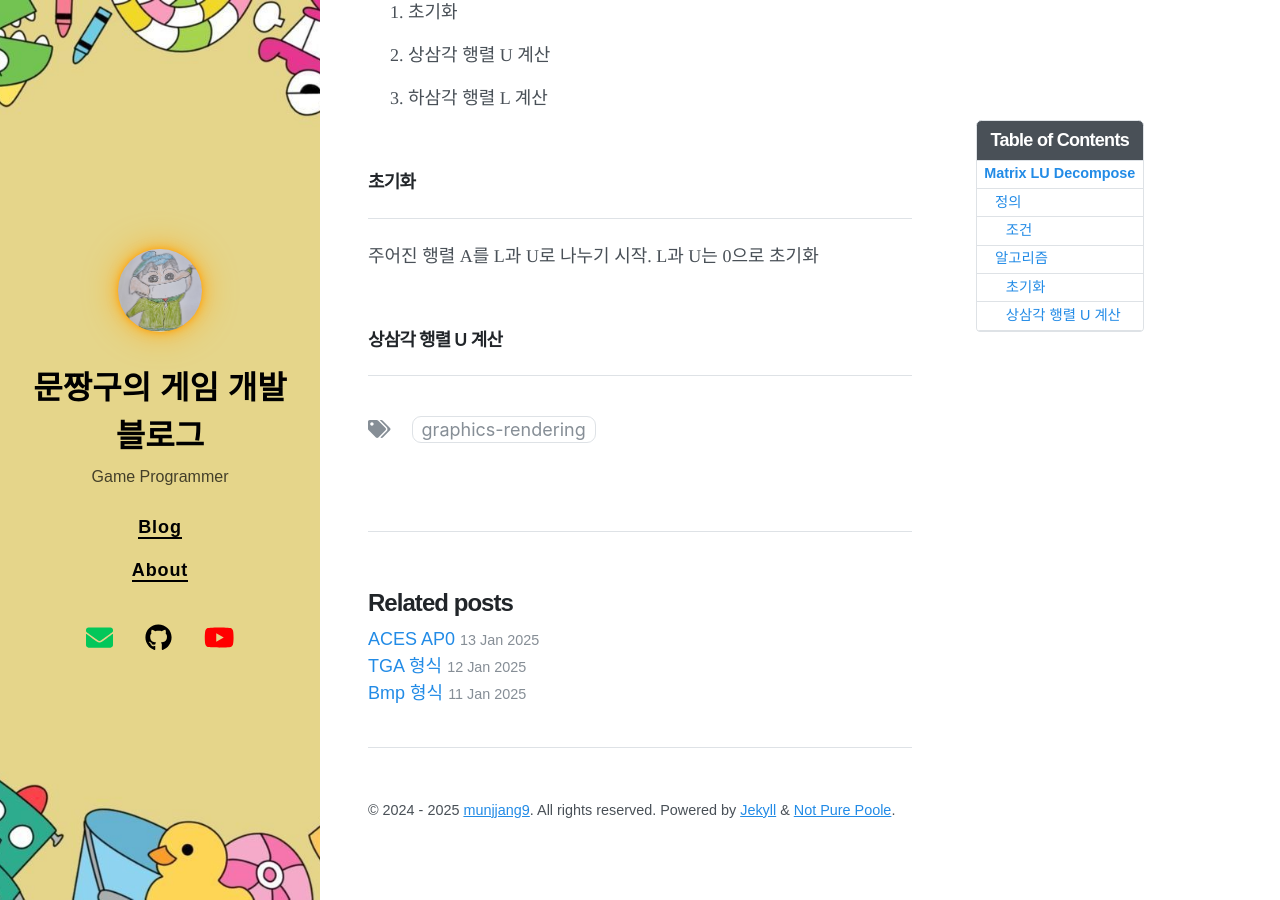
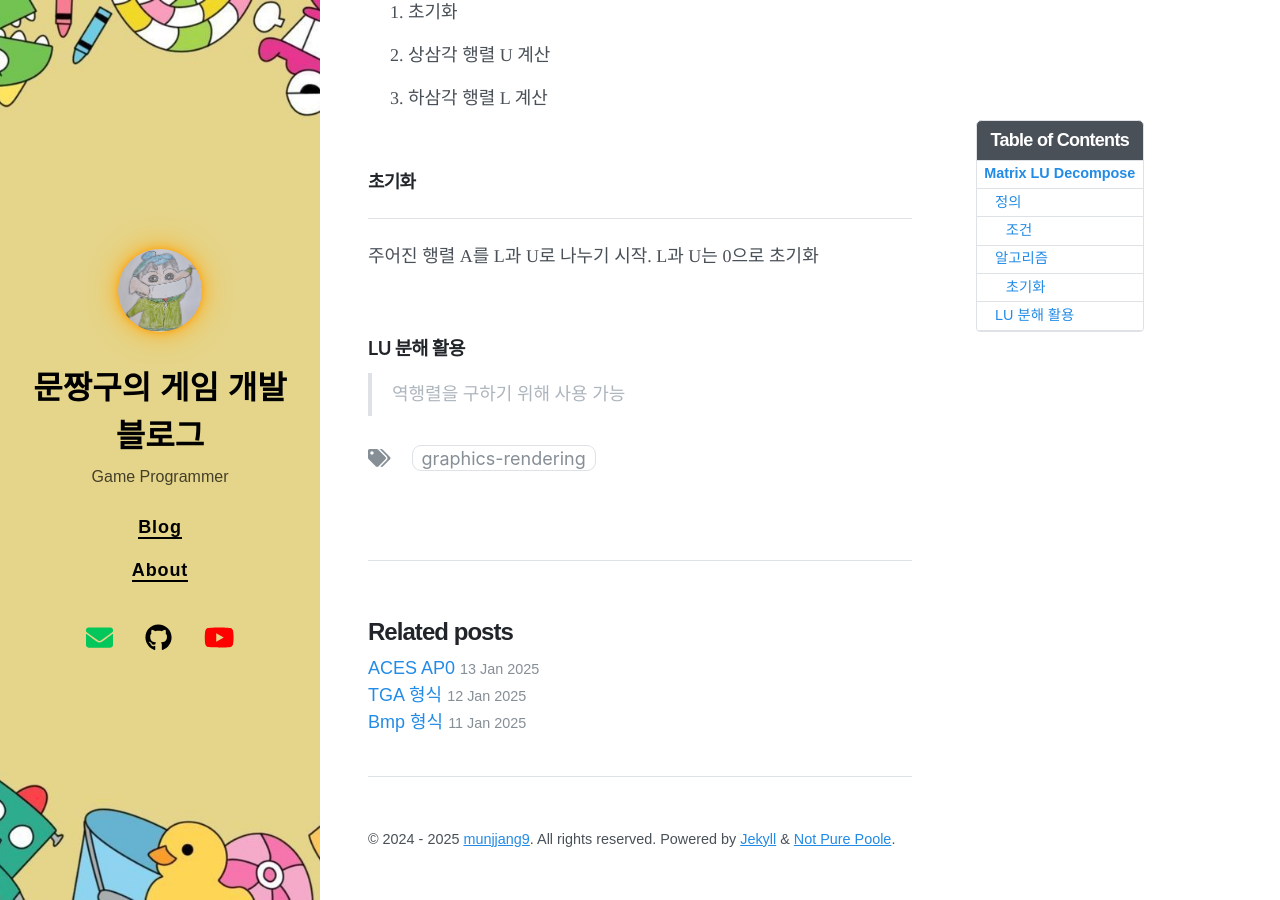
Before and after one commit to munjjang9/munjjang9.github.io, a Jekyll site: the page built from _posts/2025-01-14-TK-Matrix-LU-Decompose.md, in a window 1280 px wide and 900 px high, scrolled down 1023 px. Built offline with Jekyll 4.4.1, drawn with Linux system fonts in a browser that asks for light colours; nearby versions of some CDN libraries; comment, search, counter and statistics services are not loaded.

Commit message:
Post Modified

```diff
--- a/_posts/2025-01-14-TK-Matrix-LU-Decompose.md
+++ b/_posts/2025-01-14-TK-Matrix-LU-Decompose.md
@@ -51,5 +51,6 @@ U : 위 삼각 행렬
 
 <br>
 
-#### 상삼각 행렬 U 계산
----
+### LU 분해 활용
+
+> 역행렬을 구하기 위해 사용 가능
```
